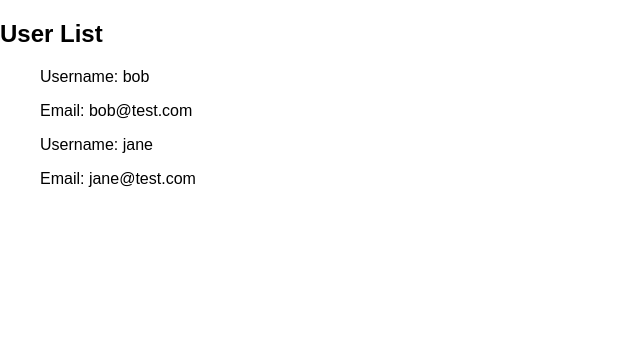
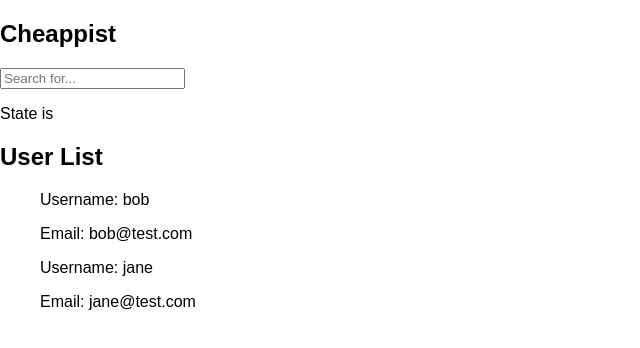
Before and after one commit to Alex-E-Camacho/Cheappist-React, a React (Create React App) app: page / in a window 1280 px wide. Shown: the top 348 px of the page, without its empty margins (0-640 px from the left). Built offline with nearby package versions, Linux system fonts and the light colour scheme.

Commit message:
SearchBar state successfully updates, state and setState live in SearchBar component

```diff
--- a/src/App.js
+++ b/src/App.js
@@ -1,10 +1,12 @@
 import React, { Component } from 'react';
+import NavBar from './NavBar';
 import UserListContainer from './UserListContainer';
 
 class App extends Component {
   render() {
     return (
       <div>
+        <NavBar />
         <UserListContainer />
       </div>
     );
--- /dev/null
+++ b/src/NavBar.js
@@ -0,0 +1,15 @@
+import React from 'react';
+import SearchBar from './SearchBar';
+
+const NavBar = (props) => {
+  return (
+    <div>
+      <nav>
+        <h1>Cheappist</h1>
+        <SearchBar />
+      </nav>
+    </div>
+  )
+}
+
+export default NavBar;
--- /dev/null
+++ b/src/SearchBar.js
@@ -0,0 +1,30 @@
+import React, { Component } from 'react';
+
+class SearchBar extends Component {
+  constructor(props) {
+    super(props);
+
+    this.state = {
+      searchedItem: ''
+    };
+  }
+
+  handleSearchInput(searchedItem) {
+    this.setState({searchedItem});
+  }
+
+  render() {
+    return (
+      <div>
+        <input
+          value={this.state.searchedItem}
+          placeholder="Search for..."
+          onChange={event => this.handleSearchInput(event.target.value)}
+        />
+        <p>State is {this.state.searchedItem}</p>
+      </div>
+    )
+  };
+}
+
+export default SearchBar;
```
